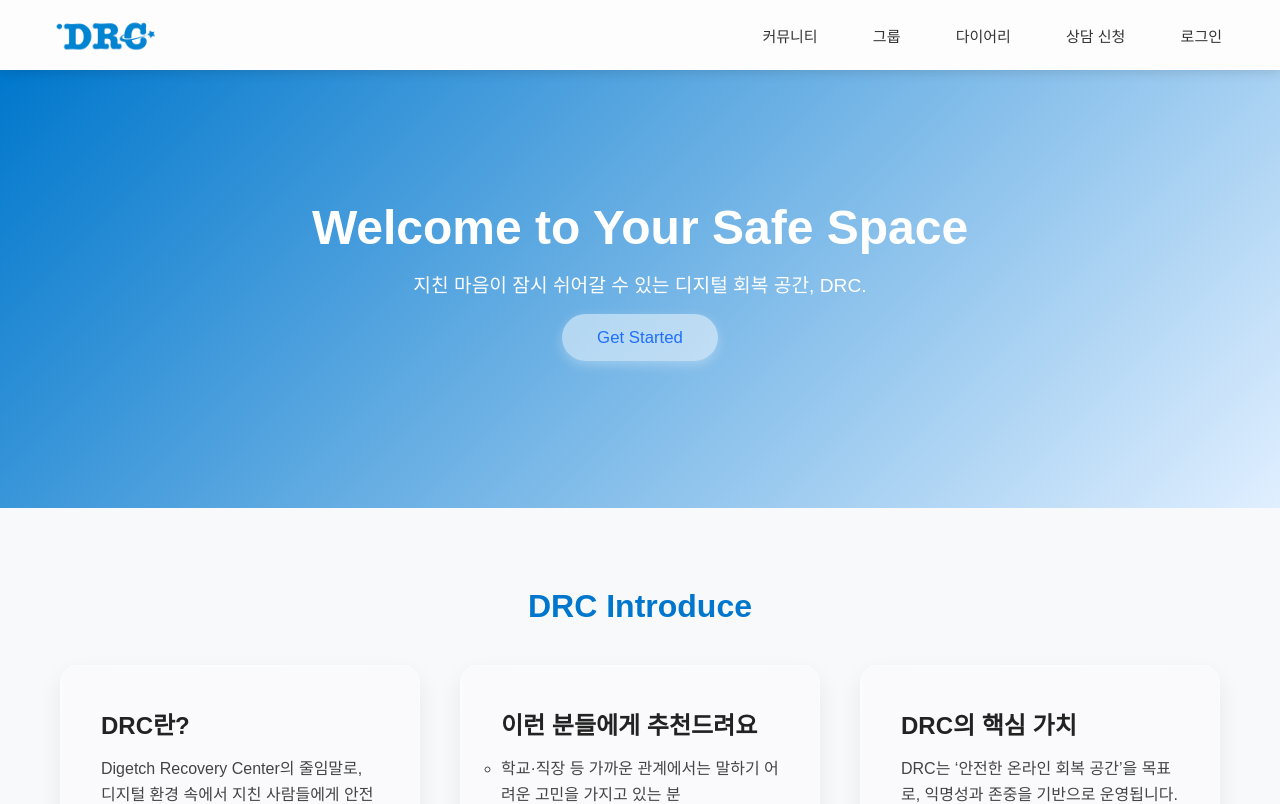
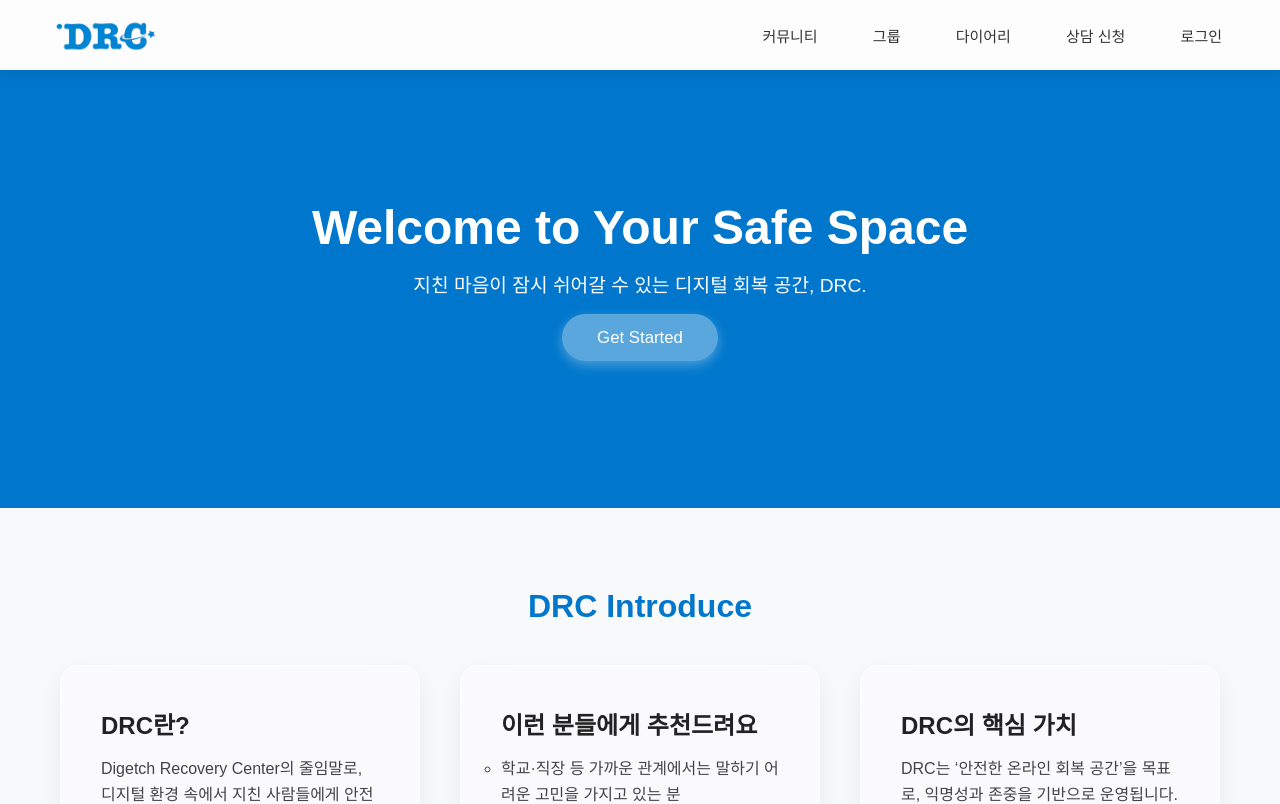
Before and after one commit to YOU-CANT-GUARD-ME/peer-support-platform, a React (Vite) app in the folder frontend/: page / in a window 1280 px wide. Shown: the top 804 px of the page. Built offline with nearby package versions, Linux system fonts and the light colour scheme.

Commit message:
프론트엔드 수정

```diff
--- a/frontend/src/css/Home.css
+++ b/frontend/src/css/Home.css
@@ -60,7 +60,8 @@
 .hero {
   text-align: center;
   padding: 130px 20px 160px;
-  background: linear-gradient(135deg, #0077cc, #e0efff);
+  /* background: linear-gradient(135deg, #0077cc, #e0efff); */
+  background-color: #0077cc;
   color: white;
 }
 
@@ -82,8 +83,8 @@
 
 .primary-btn {
   padding: 14px 35px;
-  background: #ffffff7d;
-  color: #1f6fff;
+  background: #ffffff5a;
+  color: #ffffff;
   font-weight: 500;
   border-radius: 30px;
   border: none;
```
